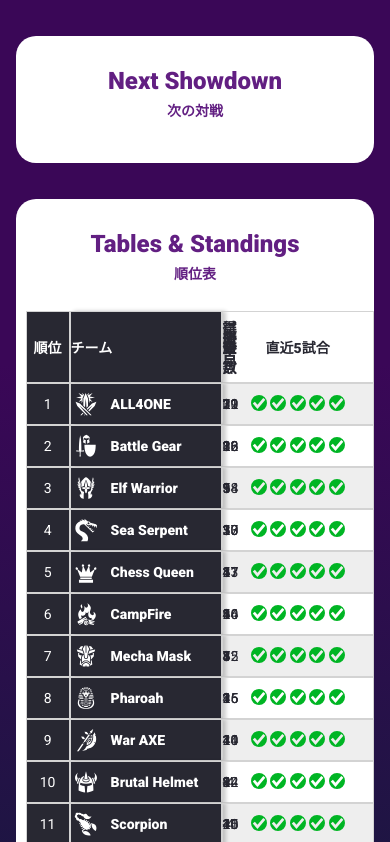
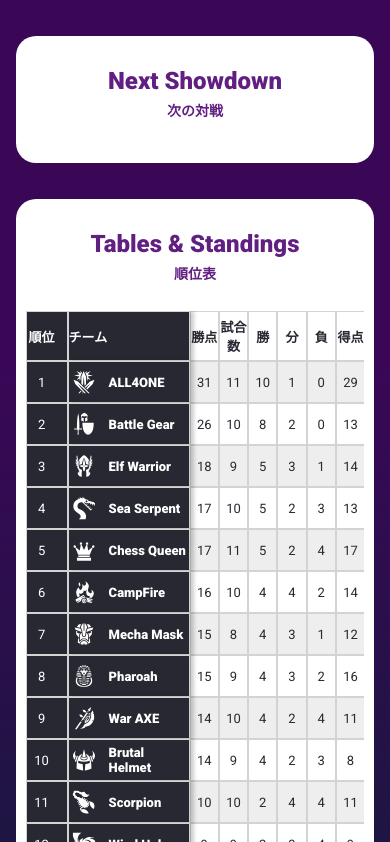
Before and after one commit to Hiratto/coding7, a plain HTML site: page index.html in a window 390 px wide. Shown: the top 842 px of the page. Drawn offline with Linux system fonts and the light colour scheme.

Commit message:
テーブルをレスポンシブへ

```diff
--- a/index.html
+++ b/index.html
@@ -25,20 +25,21 @@
           <h2>Tables & Standings</h2>
           <p>順位表</p>
 
+          <div class="table-wrapper">
             <table class="table">
               <thead>
                 <tr>
-                <th>順位</th>
-                <th> チーム </th>
-                <th>勝点</th>
-                <th>試合数</th>
-                <th>勝</th>
-                <th>分</th>
-                <th>負</th>
-                <th>得点</th>
-                <th>失点</th>
-                <th>得失点</th>
-                <th>直近5試合</th>
+                  <th><span>順位</span></th>
+                  <th><span>チーム</span> </th>
+                  <th><span>勝点</span></th>
+                  <th><span>試合数</span></th>
+                  <th><span>勝</span></th>
+                  <th><span>分</span></th>
+                  <th><span>負</span></th>
+                  <th><span>得点</span></th>
+                  <th><span>失点</span></th>
+                  <th><span>得失点</span></th>
+                  <th><span>直近5試合</span></th>
                 </tr>
               </thead>
               <tbody>
@@ -485,6 +486,7 @@
                 </tr>
               </tbody>
             </table>
+          </div>
         </section>
       </main>
 
--- a/style.css
+++ b/style.css
@@ -69,9 +69,9 @@ main h2 + p {
 
 .table {
   width: 100%;
+  min-width: 550px;
   table-layout: fixed;
   border-spacing: 0;
-  margin-top: 28px;
 }
 
 .table th,
@@ -97,6 +97,8 @@ main h2 + p {
 
 .table th:nth-child(1) {
   width: 42px;
+  padding-right: 10px;
+  box-sizing: border-box;
   background-color: #282832;
   color: #fff;
 }
@@ -131,3 +133,35 @@ main h2 + p {
   width: 16px;
   height: auto;
 }
+
+@media (max-width: 899px) {
+  .table th,
+  .table td {
+    font-size: 13px;
+  }
+  .table thead span {
+    height: 48px;
+  }
+  .table th:nth-child(2) {
+    width: 120px;
+  }
+}
+
+/* レスポンシブテーブル */
+
+.table-wrapper {
+  overflow: auto;
+  margin-top: 28px;
+}
+
+.table th:nth-child(1) {
+  -webkit-mask-position: sticky;
+  position: sticky;
+  left: 0;
+}
+
+.table th:nth-child(2) {
+  -webkit-mask-position: sticky;
+  position: sticky;
+  left: 42px;
+}
```
Lines whose indentation alone changed are shown as unchanged.
